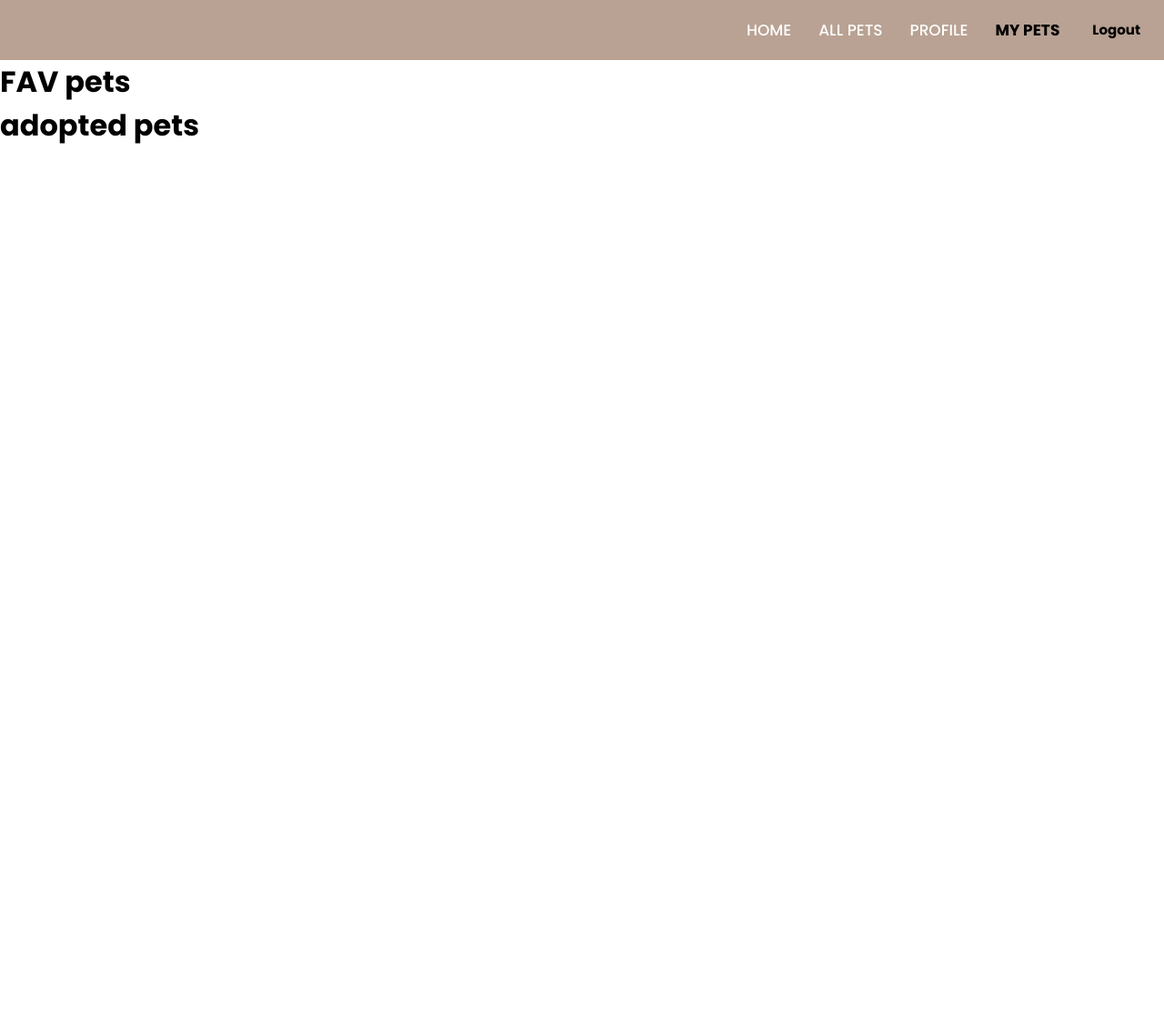
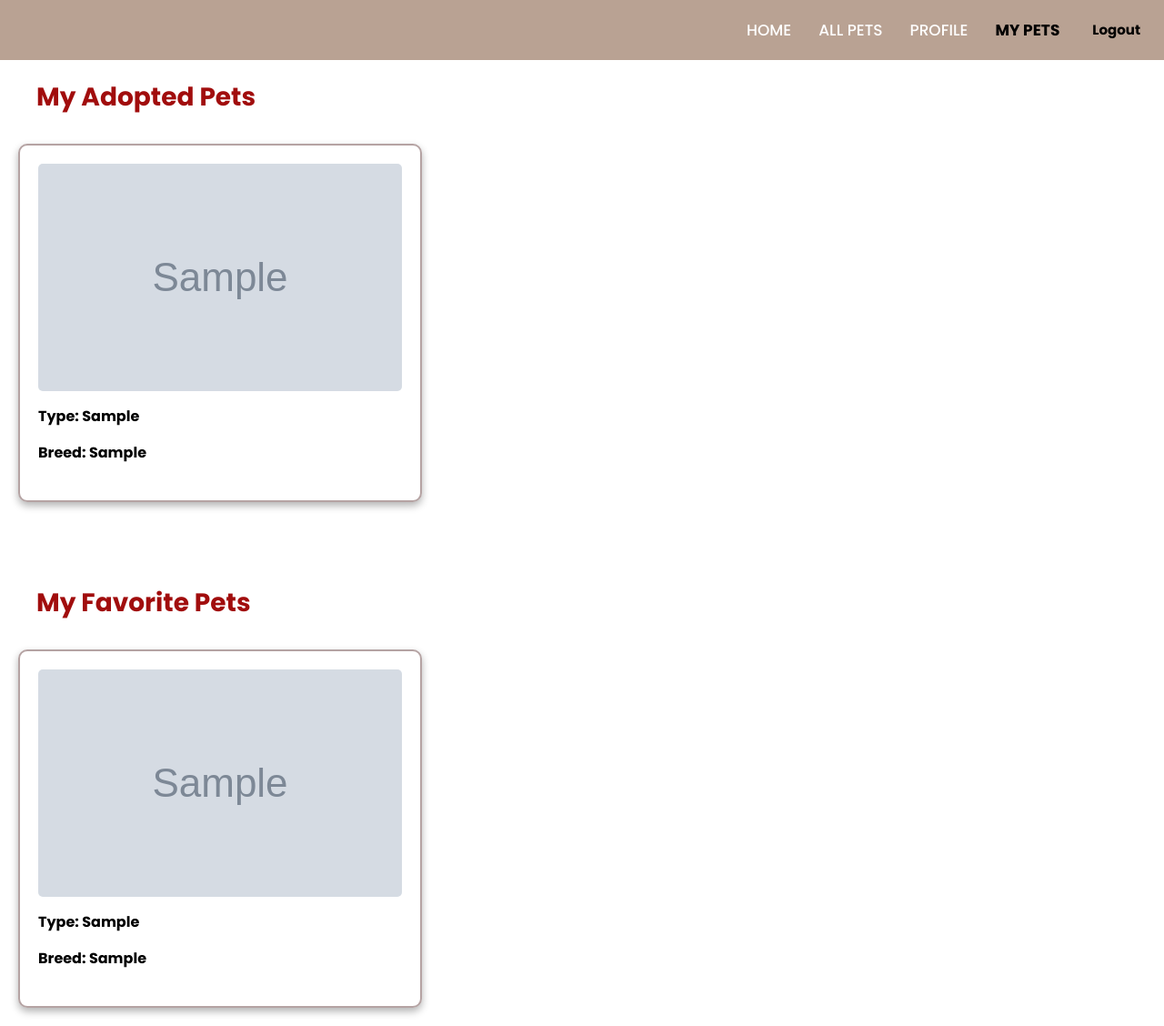
Before and after one commit to SalsabeelZubaidi/Capstone-Project, a Django app: page /my-pets/ in a window 1280 px wide. Shown: the whole page at 91% size. Before the commit the page ends 158 px from the top, so only its background shows below. Run offline with Django 5.2, Linux system fonts and the light colour scheme; a user stored in the database is signed in; tables that the repository leaves empty hold one stand-in row (values such as "Sample post"); grey boxes marked "Sample" are stand-in pictures.

Commit message:
Create My pets pages that displayes user's fav and adopted pets

```diff
--- /dev/null
+++ b/petsadoption/pets_app/static/css/my_pets.css
@@ -0,0 +1,51 @@
+.mypets-mainConatiner{
+    display: flex;
+    flex-direction: column;
+    gap:50px;
+
+}
+
+.adopted-card{
+    border:3px solid rgb(151, 148, 148);
+    padding:20px;
+    border-radius: 10px;
+    background-color: antiquewhite;
+}
+.favs-container{
+    display: flex;
+    flex-direction: row;
+    flex-wrap: wrap;
+    gap:20px;
+}
+.adopted_container{
+    display: flex;
+    flex-direction: row;
+    flex-wrap: wrap;
+    gap:20px;
+}
+.card{
+    border: 2.5px solid rgba(108, 72, 72, .5);
+    display: flex;
+    flex-direction: column;
+    padding:20px;
+    height:350px;
+    width:400px;
+    border-radius: 10px;
+    gap:15px;
+    box-shadow: 0 4px 8px rgba(0,0,0,0.3);
+    margin: 20px;
+
+}
+img{
+    border-radius: 5px;
+    /* border:2px double grey; */
+}
+.mypets-mainConatiner h2{
+    padding: 20px;
+    /* background-color: red; */
+    margin-left: 20px;
+    margin-bottom: -60px;
+    font-size: 28px;
+    color: rgb(161, 13, 13);
+
+}
--- a/petsadoption/pets_app/templates/my_pets.html
+++ b/petsadoption/pets_app/templates/my_pets.html
@@ -1,8 +1,43 @@
 {%extends 'base.html'%}
+{%load static%}
 
+{%block head%}
+    <link rel='stylesheet' href="{%static 'css/my_pets.css'%}"/>
+{%endblock%}
 {%block content%}
-<h1>FAV pets</h1>
-<h1>adopted pets</h1>
 
 
+<div class="mypets-mainConatiner">
+    <h2>My Adopted Pets</h2>
+   <div class="adopted_container">
+        {% if adopted_pets %}
+                {% for pet in adopted_pets %}
+                    <div class="card">
+                        <img src="{{ pet.photo.url }}" alt="{{ pet.type }}" style="height:250px; width:400px;">
+                        <h4>Type: {{ pet.type }}</h4>
+                        <h4>Breed: {{ pet.breed }}</h4>
+                    </div>
+                {% endfor %}
+        {% else %}
+            <h1>No adopted pets yet</h1>
+        {% endif %}
+    </div>
+
+    <h2>My Favorite Pets</h2>
+    <div class="favs-container">
+        {% if favorite_pets %}
+                {% for pet in favorite_pets %}
+                    <div class='card'>
+                        <img src="{{ pet.photo.url }}" alt="{{ pet.type }}" style="height:250px; width:400px;">
+                        <h4>Type: {{ pet.type }}</h4>
+                        <h4>Breed: {{ pet.breed }}</h4>
+                    </div>
+                {% endfor %}
+        {% else %}
+            <p>You have no favorite pets yet.</p>
+        {% endif %}
+    <div>
+
+</div>
+
 {%endblock%}
--- a/petsadoption/pets_app/urls.py
+++ b/petsadoption/pets_app/urls.py
@@ -13,6 +13,8 @@ urlpatterns = [
     path('profile/', views.Profile.as_view(), name='profile'),
     path('my-pets/', views.MyPets.as_view(), name='my-pets'),
     path('adopt/<int:pet_id>/', views.adopt_pet, name='adopt_pet'),
-    path('delete_request/<int:request_id>/', views.delete_adoption_request, name='delete_request')
+    path('delete_request/<int:request_id>/', views.delete_adoption_request, name='delete_request'),
+    path('toggle_fav/<int:pet_id>/', views.toggle_favorite, name='toggle_fav'),
+
 
 ]
--- a/petsadoption/pets_app/views.py
+++ b/petsadoption/pets_app/views.py
@@ -8,7 +8,8 @@ from django.contrib.auth.decorators import login_required
 from .models import *
 from .forms import *
 from django.contrib import messages
-
+from django.contrib.auth.mixins import LoginRequiredMixin
+from django.views.generic import TemplateView
 
 #my Views
 class LandingPage(View):
@@ -40,6 +41,18 @@ class AllPets(ListView):
     template_name='all_pets.html'
     context_object_name = 'pets' #this to loop over it in the html file
 
+    def get_context_data(self, **kwargs):
+        context = super().get_context_data(**kwargs)
+        if self.request.user.is_authenticated:
+            # get IDs of pets the user has favorited
+            context['favorite_pet_ids'] = PetUser.objects.filter(
+                user=self.request.user,
+                is_favorite=True
+            ).values_list('pet_id', flat=True)
+        else:
+            context['favorite_pet_ids'] = []
+        return context
+
 class Profile(View):
     model=User
     template_name='profile.html'
@@ -67,12 +80,27 @@ class Profile(View):
             'requests': requests
         })
 
-class MyPets(ListView):
-    model=PetUser
-    template_name='my_pets.html'
+class MyPets(LoginRequiredMixin, TemplateView):
+    template_name = 'my_pets.html'
 
+    def get_context_data(self, **kwargs):
+        context = super().get_context_data(**kwargs)
+        user = self.request.user
 
-class AdoptRequest(ListView):
+        # Adopted pets (approved requests)
+        context['adopted_pets'] = Pets.objects.filter(
+            adoptionrequest__user=user,
+            adoptionrequest__adoption_status='Approved'
+        ).distinct()
+
+        # Favorite pets
+        context['favorite_pets'] = Pets.objects.filter(
+            petuser__user=user,
+            petuser__is_favorite=True
+        ).distinct()
+
+        return context
+class AdoptRequest(ListView):  #to return to the user all of his adoption requests
     model=AdoptionRequest
     template_name='profile.html'
     context_object_name = 'requests'
@@ -82,7 +110,7 @@ class AdoptRequest(ListView):
 
 
 @login_required
-def adopt_pet(request, pet_id):
+def adopt_pet(request, pet_id):   #to allow the user to make an adoption request
     pet = get_object_or_404(Pets, id=pet_id)
 
     if AdoptionRequest.objects.filter(user=request.user, pet=pet).exists():
@@ -106,8 +134,23 @@ def adopt_pet(request, pet_id):
 
 
 @login_required
-def delete_adoption_request(request, request_id):
+def delete_adoption_request(request, request_id):      #to allow the user to delete the adoption request
     adoption_request = get_object_or_404(AdoptionRequest, id=request_id, user=request.user)
     adoption_request.delete()
     messages.success(request, "Your adoption request has been deleted.")
     return redirect('profile')  # or wherever you list the requests
+
+@login_required
+def toggle_favorite(request, pet_id):
+    pet = get_object_or_404(Pets, id=pet_id)
+
+    pet_user, created = PetUser.objects.get_or_create(user=request.user, pet=pet)
+    pet_user.is_favorite = not pet_user.is_favorite  # toggle favorite
+    pet_user.save()
+
+    if pet_user.is_favorite:
+        messages.success(request, f"{pet.type} has been added to your favorites!")
+    else:
+        messages.info(request, f"{pet.type} has been removed from your favorites.")
+
+    return redirect('all-pets')
```
Also changed, not shown: petsadoption/pets_app/templates/all_pets.html (+8 -1 lines), petsadoption/pets_app/templates/profile.html (+5 -3 lines).
